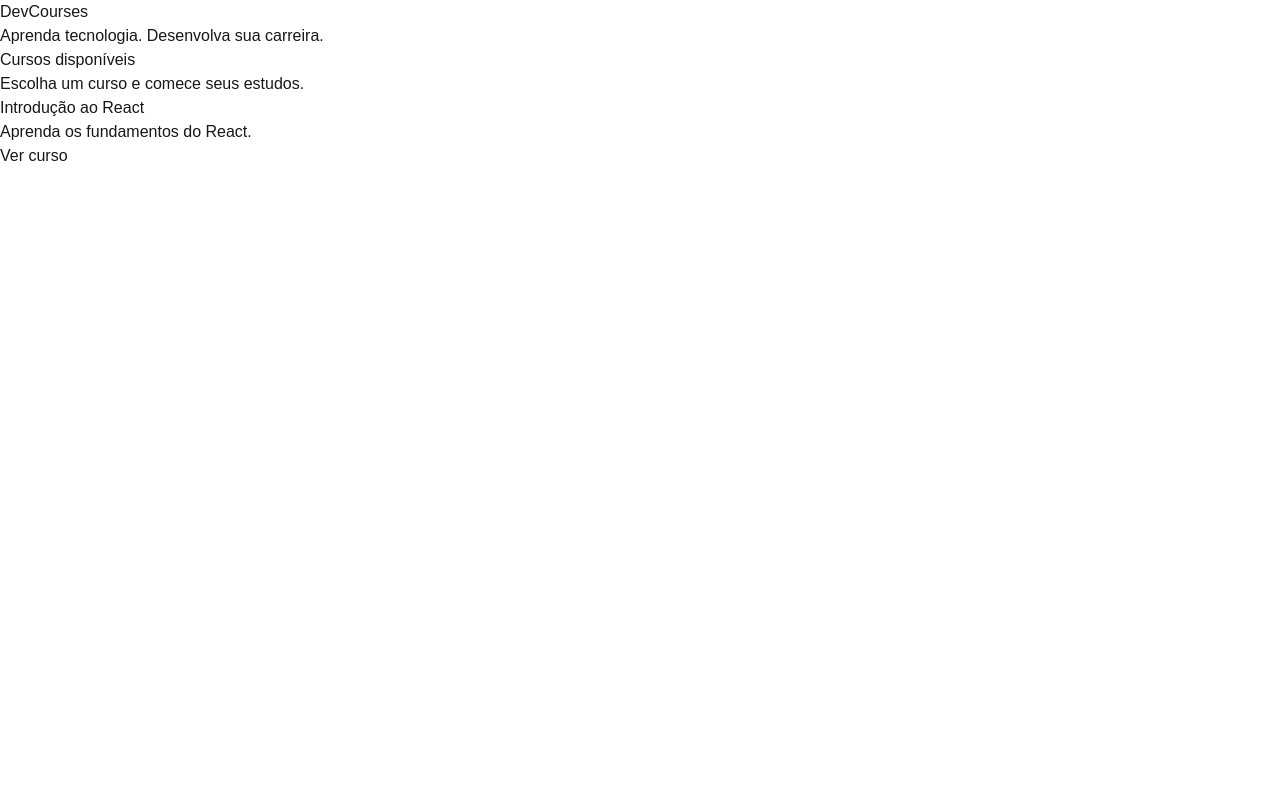
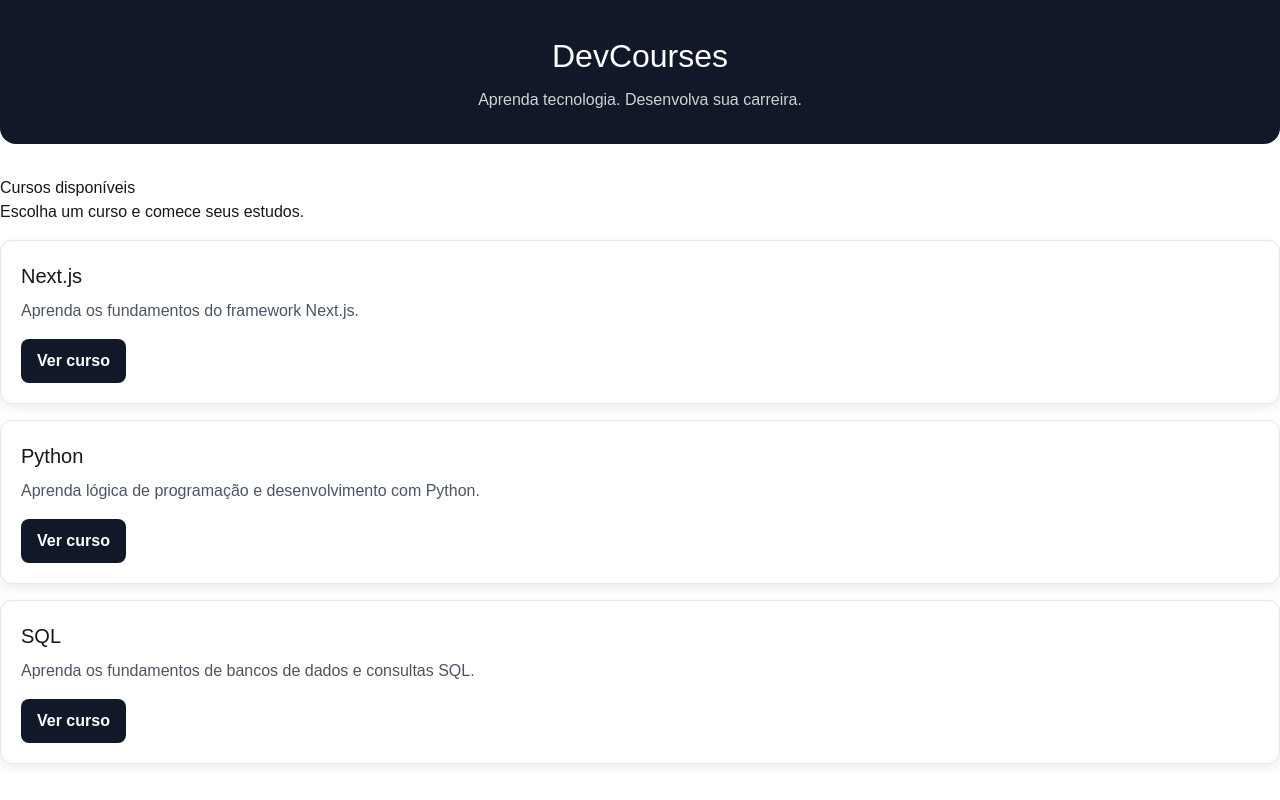
Before and after one commit to Rosangeladias88/devcourses-nextjs, a Next.js app: page / in a window 1280 px wide. Built offline with nearby package versions, Linux system fonts and the light colour scheme.

Commit message:
feat: style header and update course components

```diff
--- a/src/app/page.tsx
+++ b/src/app/page.tsx
@@ -9,7 +9,20 @@ export default function Home() {
       <section>
         <h2>Cursos disponíveis</h2>
         <p>Escolha um curso e comece seus estudos.</p>
-        <CourseCard />
+        <CourseCard
+  title="Next.js"
+  description="Aprenda os fundamentos do framework Next.js."
+/>
+
+<CourseCard
+  title="Python"
+  description="Aprenda lógica de programação e desenvolvimento com Python."
+/>
+
+<CourseCard
+  title="SQL"
+  description="Aprenda os fundamentos de bancos de dados e consultas SQL."
+/>
       </section>
     </main>
   );
--- a/src/components/CourseCard.tsx
+++ b/src/components/CourseCard.tsx
@@ -1,8 +1,17 @@
-export default function CourseCard() {
+import styles from "./CourseCard.module.css";
+type CourseCardProps = {
+  title: string;
+  description: string;
+};
+
+export default function CourseCard({
+  title,
+  description,
+}: CourseCardProps) {
   return (
-    <article>
-      <h3>Introdução ao React</h3>
-      <p>Aprenda os fundamentos do React.</p>
+    <article className={styles.card}>
+      <h3>{title}</h3>
+      <p>{description}</p>
       <button>Ver curso</button>
     </article>
   );
--- /dev/null
+++ b/src/components/SitHeader.module.css
@@ -0,0 +1,18 @@
+.header {
+  background-color: #111827;
+  color: white;
+  padding: 32px 24px;
+  text-align: center;
+  border-radius: 0 0 16px 16px;
+  margin-bottom: 32px;
+}
+
+.header h1 {
+  font-size: 32px;
+  margin-bottom: 8px;
+}
+
+.header p {
+  font-size: 16px;
+  opacity: 0.8;
+}
--- a/src/components/SitHeader.tsx
+++ b/src/components/SitHeader.tsx
@@ -1,6 +1,7 @@
+import styles from "./SitHeader.module.css";
 export default function Header() {
   return (
-    <header>
+    <header className={styles.header}>
       <h1>DevCourses</h1>
       <p>Aprenda tecnologia. Desenvolva sua carreira.</p>
     </header>
```
